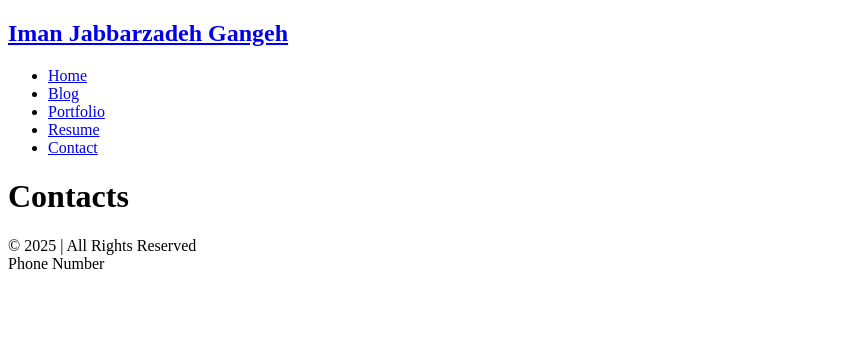
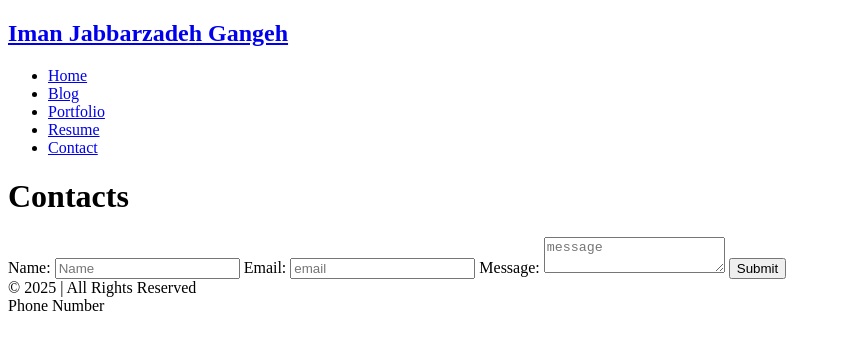
Before and after one commit to Iman-J-Gangeh/Iman-J-Gangeh.github.io, a plain HTML site: page contact.html in a window 1280 px wide. Shown: the whole page, without its empty margins (0-841 px from the left). Drawn offline with Linux system fonts and the light colour scheme.

Commit message:
added form to contacts

```diff
--- a/contact.html
+++ b/contact.html
@@ -18,6 +18,15 @@
     </nav>
     <main>
         <h1 class="page-title">Contacts</h1>
+        <form id="contact-form">
+          <label for="name">Name:</label>
+          <input type="text" id="name" name="name" placeholder="Name" required />
+          <label for="email">Email:</label>
+          <input type="text" id="email" name="email" placeholder="email" required />
+          <label for="message">Message:</label>
+          <textarea id="message" name= "message" placeholder= "message" required></textarea>
+          <input type="submit" value="Submit" />
+        </form>
     </main>
     <footer class="footer">
         © 2025 <Personal Website Name> | All Rights Reserved
```
